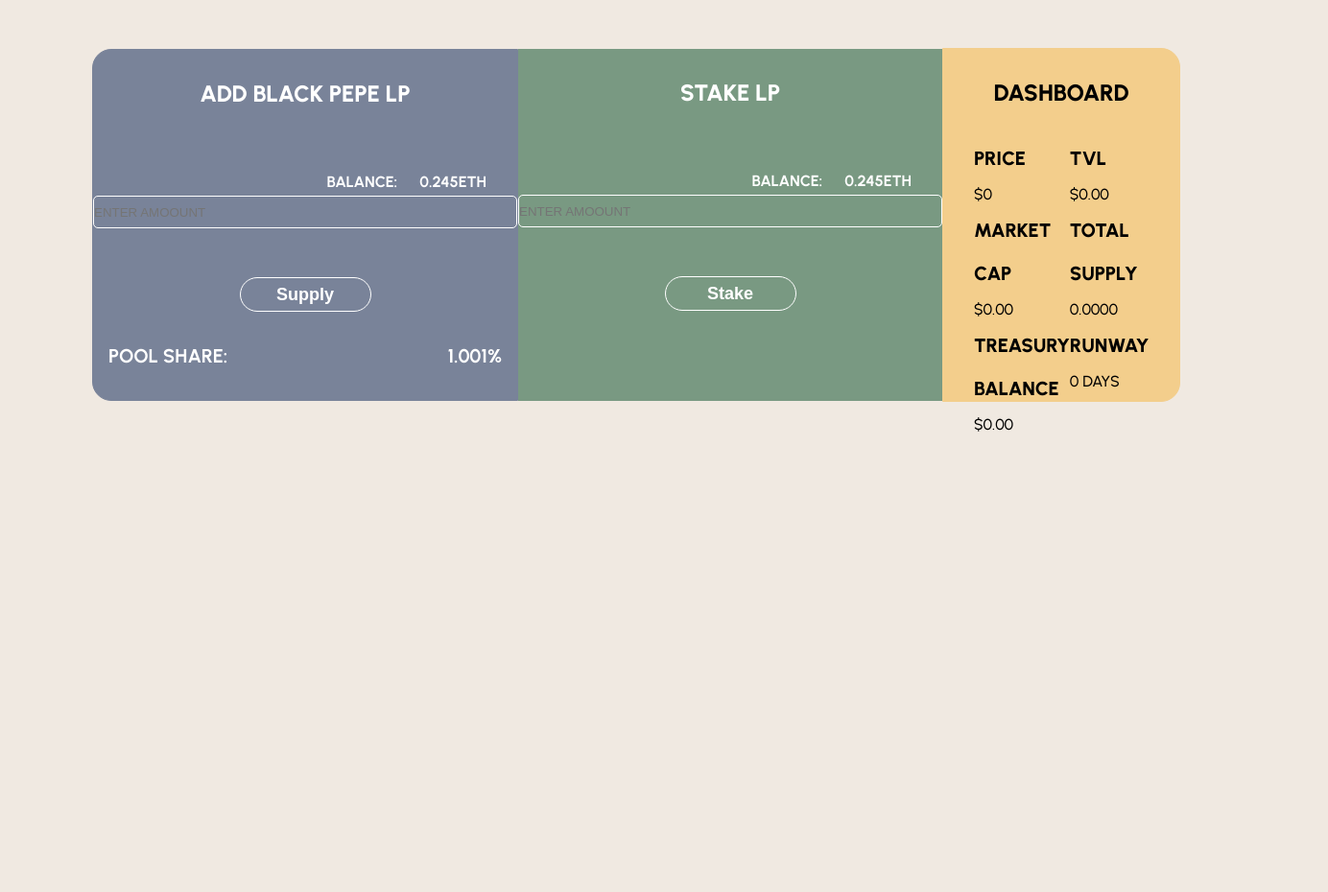
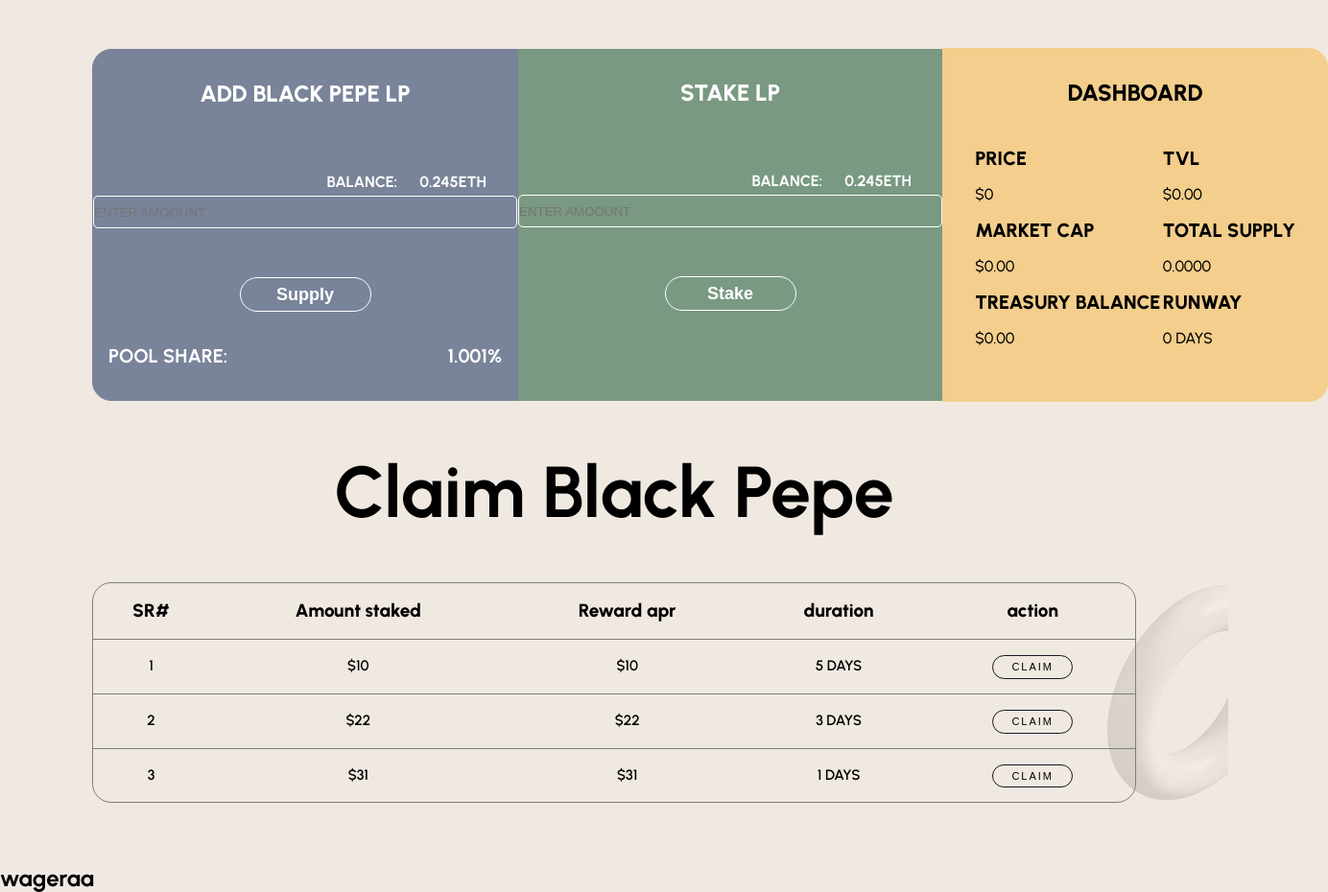
Before and after one commit to M-sadiq4641/black-pepe, a plain HTML site: page index.html in a window 1280 px wide. Shown: the part 1697-2627 px from the top of the page at 96% size, 1384 px wide, since content can reach past the window. Before the commit the page ends 2187 px from the top, so only its background shows below. Drawn offline with Linux system fonts and the light colour scheme.

Commit message:
added claim section
media queries still remains

```diff
--- a/index.html
+++ b/index.html
@@ -92,7 +92,7 @@
         <div class="stake-one">
           <h3>add Black Pepe LP</h3>
           <p>Balance: &nbsp;&nbsp;&nbsp;&nbsp; 0.245eth</p>
-          <input type="amount" placeholder="enter amoount " />
+          <input type="amount" placeholder="enter amoount" />
           <br />
           <button>Supply</button>
           <div class="pool">
@@ -136,5 +136,49 @@
         </div>
       </div>
     </div>
+
+    <!-- claim section -->
+    <div class="claim-h2"><h2>Claim Black Pepe</h2></div>
+    <div class="claim-container">
+      <div class="container">
+        <div class="claim-wrapper">
+          <table style="width: 100%">
+            <tr>
+              <th>SR#</th>
+              <th>Amount staked</th>
+              <th>Reward apr</th>
+              <th>duration</th>
+              <th>action</th>
+            </tr>
+            <tr>
+              <td>1</td>
+              <td>$10</td>
+              <td>$10</td>
+              <td>5 DAYS</td>
+              <td><button>claim</button></td>
+            </tr>
+            <tr>
+              <td>2</td>
+              <td>$22</td>
+              <td>$22</td>
+              <td>3 DAYS</td>
+              <td><button>cLAIM</button></td>
+            </tr>
+            <div class="td-last">
+              <tr>
+                <td>3</td>
+                <td>$31</td>
+                <td>$31</td>
+                <td>1 DAYS</td>
+                <td><button>claim</button></td>
+              </tr>
+            </div>
+          </table>
+        </div>
+      </div>
+    </div>
+
+    <!-- how section -->
+    <h2>wageraa</h2>
   </body>
 </html>
--- a/style.css
+++ b/style.css
@@ -121,8 +121,6 @@ hr {
 }
 
 .hero-bg {
-  width: 718.33px;
-  height: 570.47px;
   position: relative;
   display: flex;
   justify-content: center;
@@ -132,7 +130,7 @@ hr {
   min-height: calc(100vh - 99px);
   background-position: center;
   background-repeat: no-repeat;
-  background-size: 750px;
+  background-size: 50%;
 
   @media (max-width: 1150px) {
     background-size: 70%;
@@ -304,8 +302,9 @@ hr {
 }
 
 .stake-wrapper {
+  min-width: 1200px;
   display: flex;
-  justify-content: space-between;
+  justify-content: space-evenly;
   align-items: center;
   margin-bottom: 4rem;
 }
@@ -421,7 +420,6 @@ hr {
     border-radius: 5px;
     border: 1px solid white;
     background-color: rgba(121, 153, 130, 1);
-
     text-transform: uppercase;
     color: white;
   }
@@ -450,12 +448,14 @@ hr {
 /* stake three */
 
 .stake-three {
+  min-width: 400px;
   border: 1px solid #f3ce8c;
   border-radius: 0px 20px 20px 0px;
   background-color: #f3ce8c;
   height: 367px;
   flex: 1;
   text-transform: uppercase;
+
   h3 {
     font-size: 24px;
     font-weight: 800;
@@ -480,6 +480,78 @@ hr {
 
 .stake-three-part {
   display: flex;
-  justify-content: space-between;
+  justify-content: space-around;
   padding: 2rem;
 }
+
+/* claim section */
+
+.claim-h2 {
+  display: flex;
+  justify-content: center;
+  margin: 5rem;
+
+  font-size: 50px;
+  font-weight: 600;
+  line-height: 28px;
+}
+
+/* table */
+
+.claim-container {
+  background-image: url(./gallary/3d\ animation2.png);
+  background-position: right;
+  background-repeat: no-repeat;
+  background-size: contain;
+}
+
+.claim-wrapper {
+  margin-bottom: 4rem;
+  border: 1px solid #7e7e7e;
+
+  border-radius: 20px;
+
+  table {
+    text-align: center;
+    border-collapse: collapse;
+    width: 100%;
+  }
+  th,
+  td {
+    padding: 15px 10px;
+    text-align: center;
+  }
+  td {
+    border-top: 1px solid #7e7e7e;
+  }
+
+  th {
+    font-size: 19px;
+    font-weight: 800;
+    line-height: 28px;
+  }
+
+  td {
+    font-size: 15px;
+    font-weight: 600;
+    line-height: 25px;
+    text-transform: uppercase;
+  }
+
+  button {
+    width: 84px;
+    height: 24.53px;
+    border-radius: 24.53px;
+    background-color: transparent;
+    border: 0.61px solid #141722;
+    text-transform: uppercase;
+
+    font-size: 11px;
+    font-weight: normal;
+    line-height: 17px;
+    letter-spacing: 2px;
+    cursor: pointer;
+  }
+}
+
+/* how section */
```
Also changed, not shown: gallary/3d animation2.png (added).
